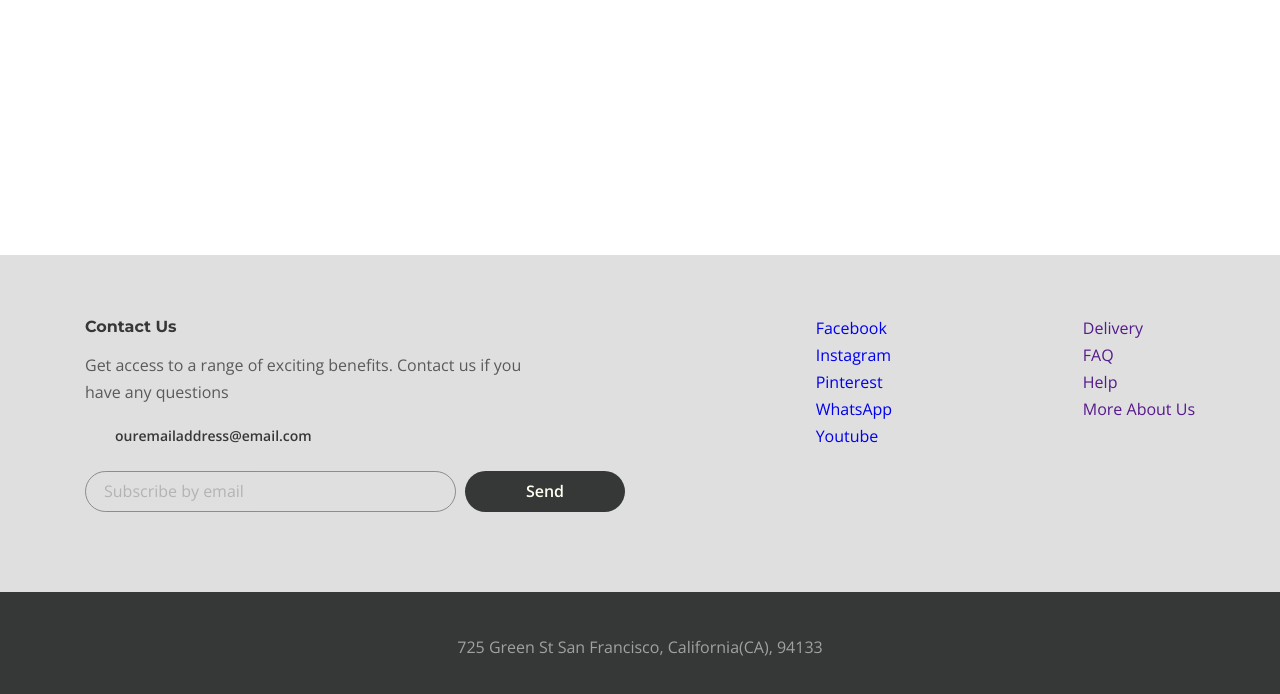
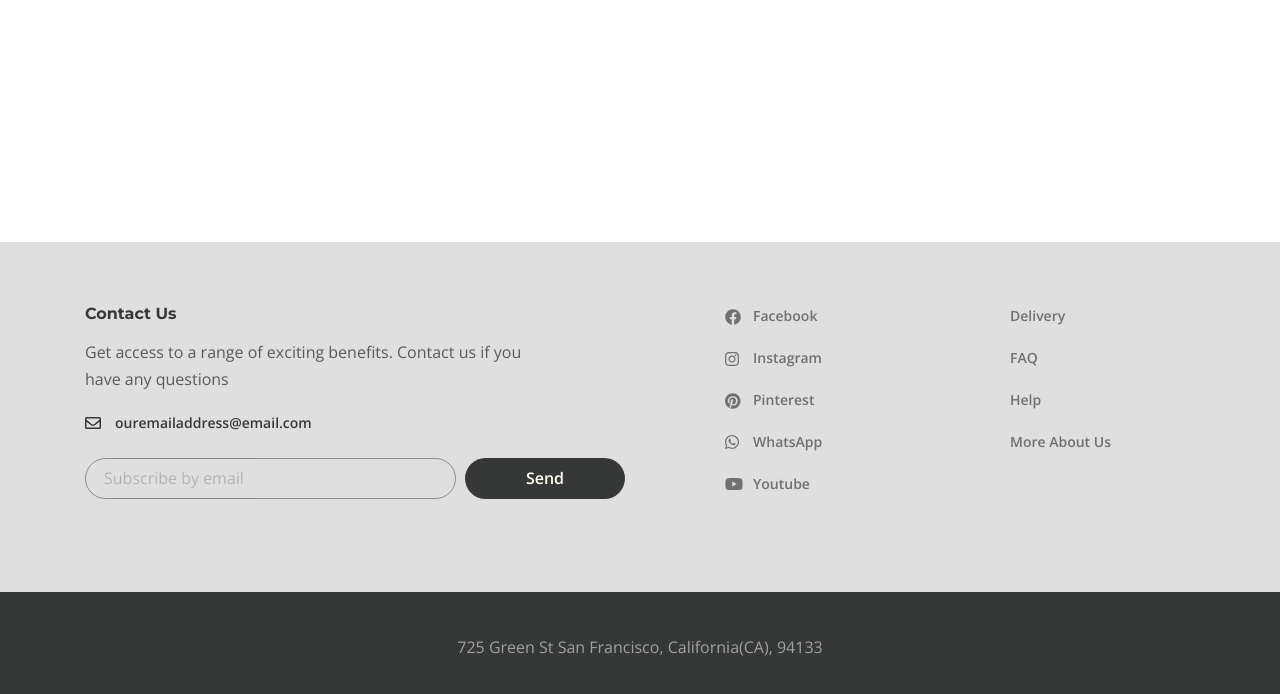
Before and after one commit to AlexKomaha/furniture, a website: page app/index.html in a window 1280 px wide. Shown: the part 98-792 px from the top of the page. Drawn offline with nearby package versions, Linux system fonts and the light colour scheme.

Commit message:
Added footer and footer-social

```diff
--- a/app/index.html
+++ b/app/index.html
@@ -63,19 +63,19 @@
           </div>
           <ul class="footer__social">
             <li class="footer__social-item">
-              <a href="#" class="footer__social-link">Facebook</a>
+              <a href="#" class="footer__social-link footer__social-link--facebook">Facebook</a>
             </li>
             <li class="footer__social-item">
-              <a href="#" class="footer__social-link">Instagram</a>
+              <a href="#" class="footer__social-link footer__social-link--instagram">Instagram</a>
             </li>
             <li class="footer__social-item">
-              <a href="#" class="footer__social-link">Pinterest</a>
+              <a href="#" class="footer__social-link footer__social-link--pinterest">Pinterest</a>
             </li>
             <li class="footer__social-item">
-              <a href="#" class="footer__social-link">WhatsApp</a>
+              <a href="#" class="footer__social-link footer__social-link--whatsapp">WhatsApp</a>
             </li>
             <li class="footer__social-item">
-              <a href="#" class="footer__social-link">Youtube</a>
+              <a href="#" class="footer__social-link footer__social-link--youtube">Youtube</a>
             </li>
           </ul>
           <nav class="footer__menu">
--- a/app/scss/style.scss
+++ b/app/scss/style.scss
@@ -62,6 +62,16 @@
     color: $title;
     margin-bottom: 22px;
     display: inline-block;
+    position: relative;
+    &::before {
+      content: "";
+      background-image: url(../images/envelope.svg);
+      left: 0;
+      width: 16px;
+      height: 12px;
+      position: absolute;
+      top: 8px;
+    }
   }
   &__form {
     display: flex;
@@ -104,4 +114,58 @@
     margin-bottom: 14px;
     line-height: 23px;
   }
+  &__social {
+    width: 125px;
+    margin-right: auto;
+    margin-left: 100px;
+  }
+  &__menu {
+    margin-right: 60px;
+    width: 125px;
+  }
+  &__menu-item,
+  &__social-item {
+    margin-bottom: 15px;
+    font-weight: 600;
+    font-size: 14px;
+  }
+  &__menu-link,
+  &__social-link {
+    color: #707070;
+  }
+  &__social-link {
+    padding-left: 28px;
+    position: relative;
+    &::before {
+      content: "";
+      position: absolute;
+      top: 3px;
+      left: 0;
+      width: 16px;
+      height: 16px;
+    }
+  }
+  &__social-link--facebook::before {
+    background-image: url(../images/facebook.svg);
+  }
+  &__social-link--instagram::before {
+    background-image: url(../images/instagram.svg);
+    height: 14px;
+    width: 14px;
+    top: 4px;
+  }
+  &__social-link--pinterest::before {
+    background-image: url(../images/pinterest.svg);
+  }
+  &__social-link--whatsapp::before {
+    background-image: url(../images/whatsapp.svg);
+    height: 14px;
+    width: 14px;
+  }
+  &__social-link--youtube::before {
+    background-image: url(../images/youtube.svg);
+    width: 18px;
+    height: 12px;
+    top: 4px;
+  }
 }
```
Also changed, not shown: app/css/style.min.css, app/images/envelope.svg (added), app/images/facebook.svg (added), app/images/instagram.svg (added), app/images/pinterest.svg (added), app/images/whatsapp.svg (added), app/images/youtube.svg (added).
